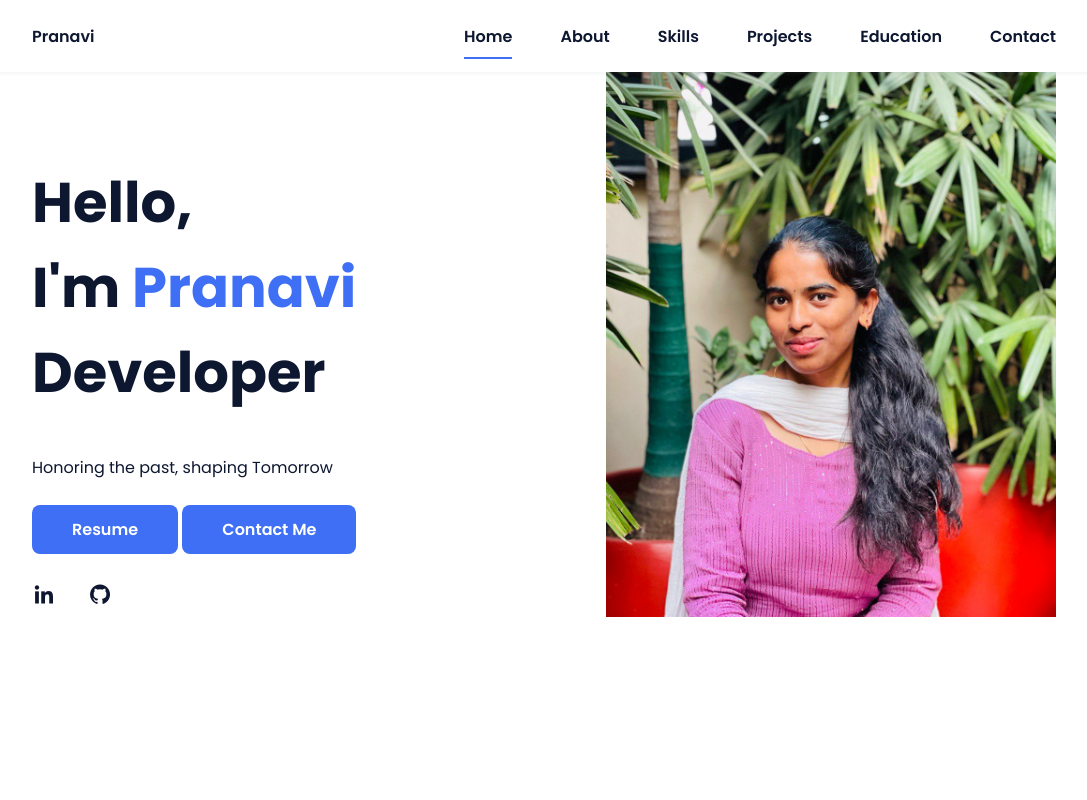
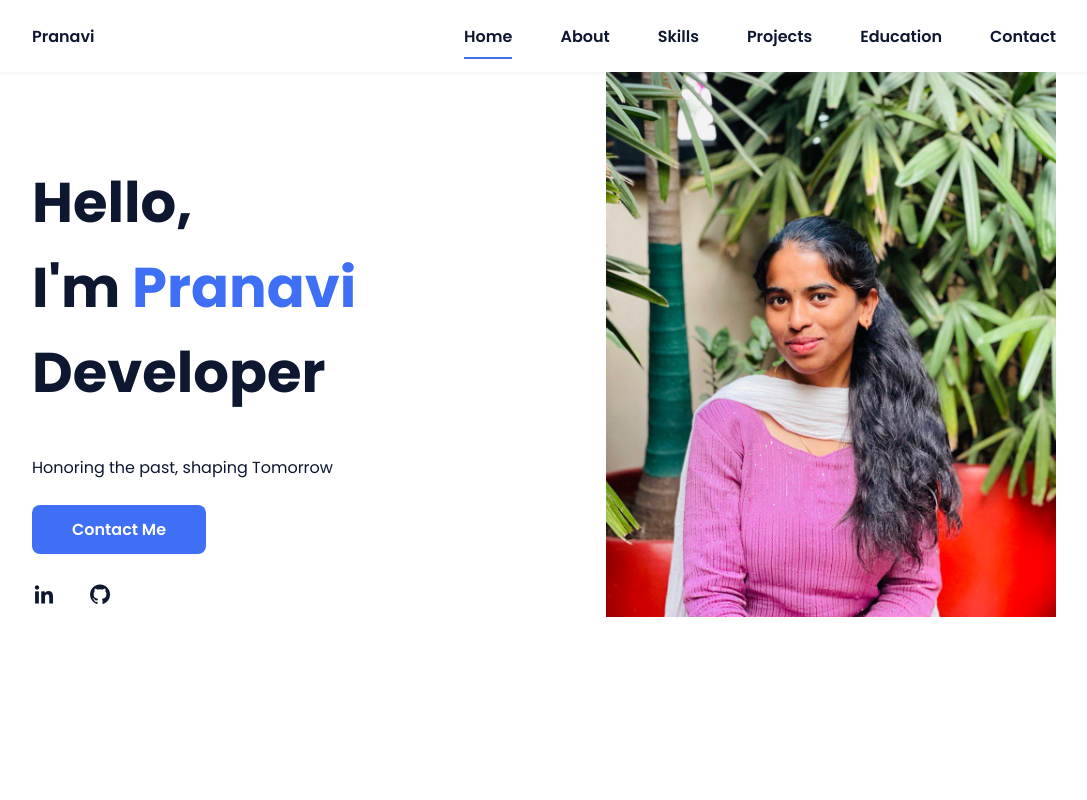
Before and after one commit to pranavi2003/Profile, a plain HTML site: page index.html in a window 1280 px wide. Shown: the top 800 px of the page, without its empty margins (96-1183 px from the left). Drawn offline with nearby package versions, Linux system fonts and the light colour scheme.

Commit message:
Update index.html

```diff
--- a/index.html
+++ b/index.html
@@ -45,8 +45,7 @@
                       Honoring the past, shaping Tomorrow
                    </p>
                    <br>
-                    <a aria-label="Resume Download" href="image/BalaPranavi_Gollamari_Resume.docx"href="#about" class="button">Resume</a>
-                    <a href="#contact" class="button">Contact Me</a><br>
+                 <a href="#contact" class="button">Contact Me</a><br>
                     </br>
 
 
```
